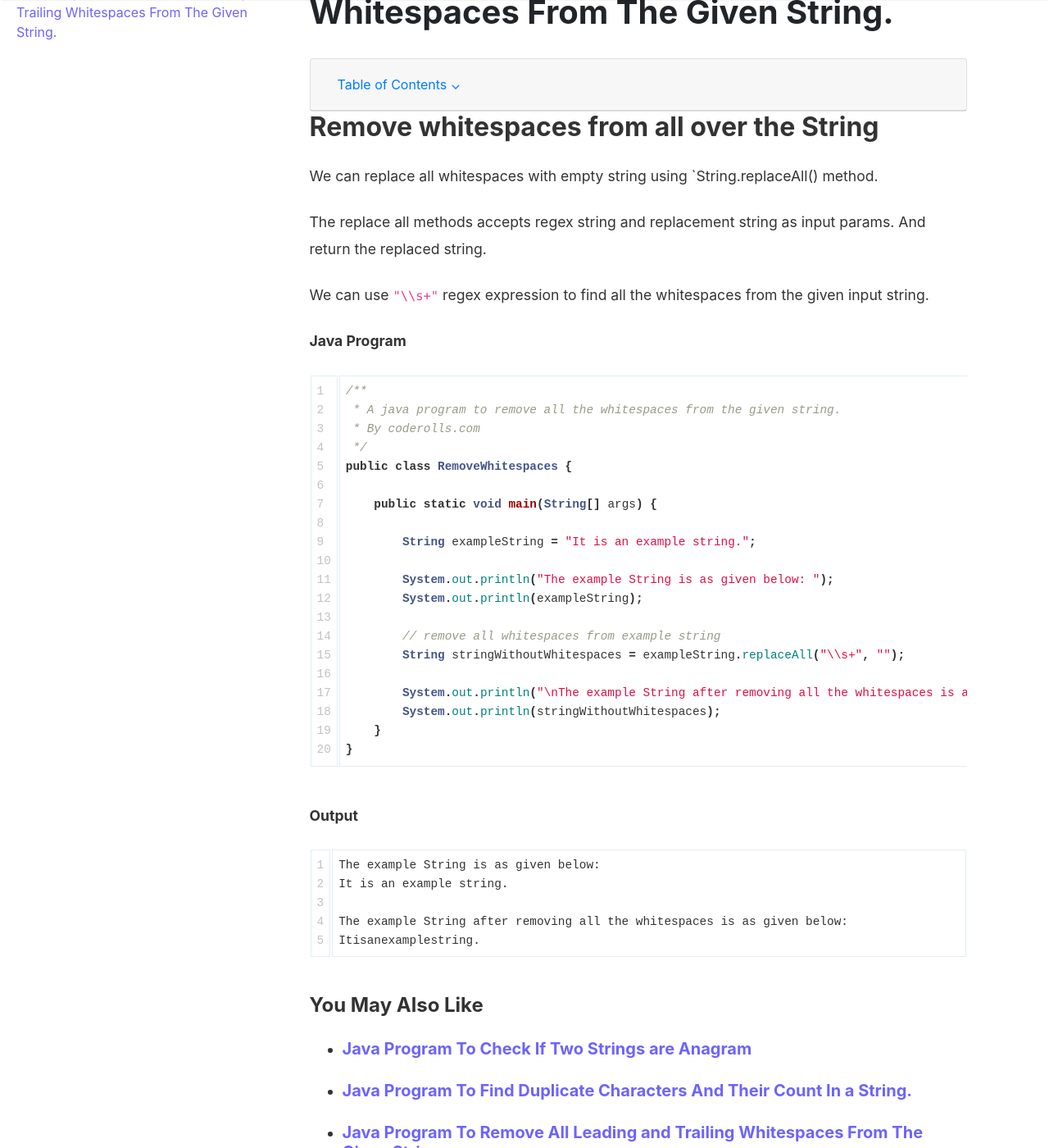
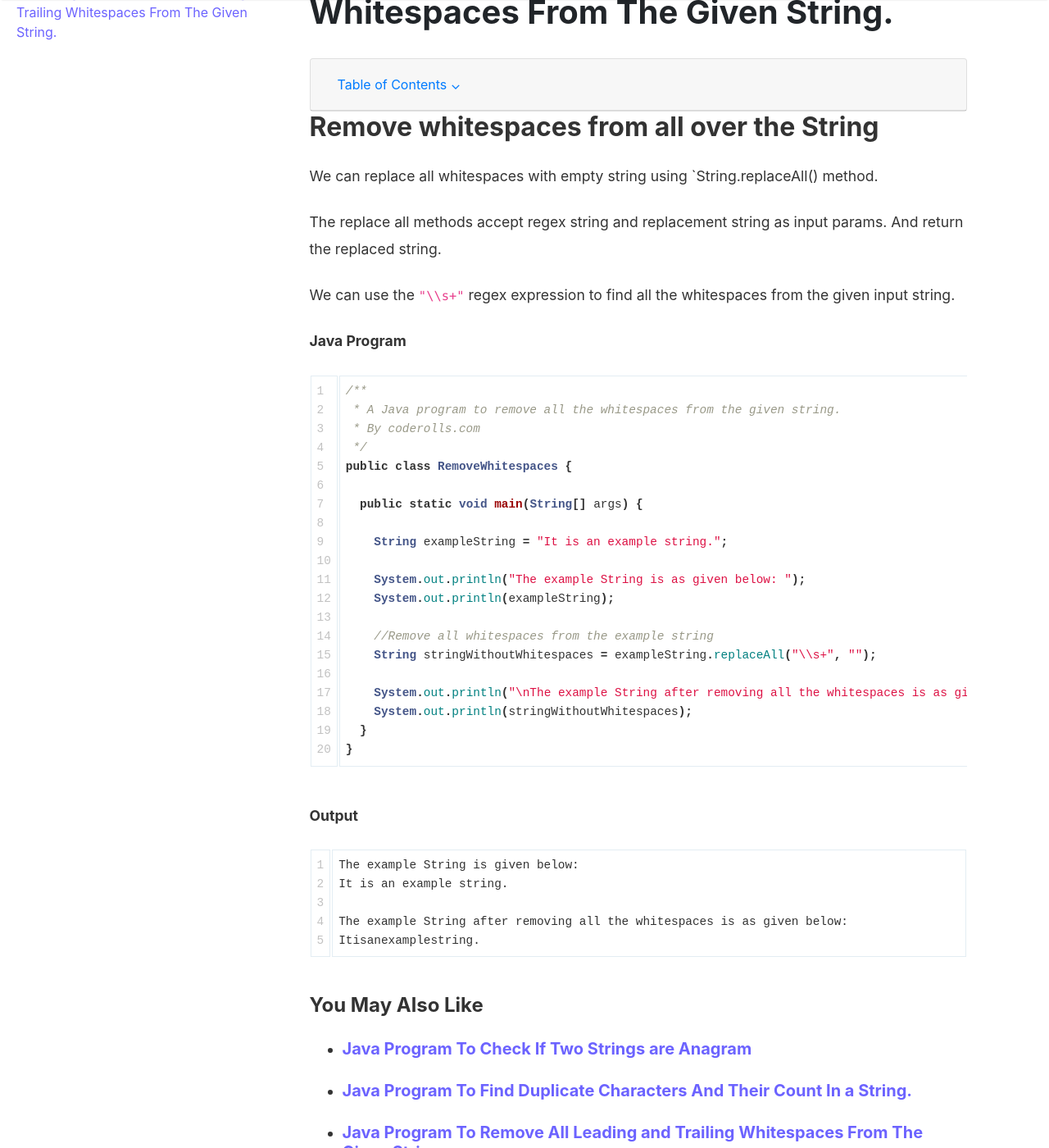
Before and after one commit to coderolls/coderolls-blog, a Jekyll site: the page built from _posts/java-programs/2023-10-21-remove-all-whitespaces-from-string.md, in a window 1280 px wide and 1400 px high, scrolled down 267 px. Shown: the whole window at 82% size. Built offline with Jekyll 4.4.1, drawn with Linux system fonts in a browser that asks for light colours; nearby versions of some CDN libraries; comment, search, counter and statistics services are not loaded.

Commit message:
Update 2023-10-21-remove-all-whitespaces-from-string.md

````diff
--- a/_posts/java-programs/2023-10-21-remove-all-whitespaces-from-string.md
+++ b/_posts/java-programs/2023-10-21-remove-all-whitespaces-from-string.md
@@ -7,45 +7,43 @@ toc: true
 description: "In this tutorial, we will see how to remove all whitespaces from the given String."
 ---
 
-
-
 ## Remove whitespaces from all over the String
 
 We can replace all whitespaces with empty string using `String.replaceAll() method.
 
-The replace all methods accepts regex string and replacement string as input params. And return the replaced string.
+The replace all methods accept regex string and replacement string as input params. And return the replaced string.
 
-We can use `"\\s+"` regex expression to find all the whitespaces from the given input string.
+We can use the `"\\s+"` regex expression to find all the whitespaces from the given input string.
 
 **Java Program**
 
 ```java
 /**
- * A java program to remove all the whitespaces from the given string.
+ * A Java program to remove all the whitespaces from the given string.
  * By coderolls.com
  */
 public class RemoveWhitespaces {
 
-    public static void main(String[] args) {
+  public static void main(String[] args) {
 
-        String exampleString = "It is an example string.";
+    String exampleString = "It is an example string.";
 
-        System.out.println("The example String is as given below: ");
-        System.out.println(exampleString);
+    System.out.println("The example String is as given below: ");
+    System.out.println(exampleString);
 
-        // remove all whitespaces from example string
-        String stringWithoutWhitespaces = exampleString.replaceAll("\\s+", "");
+    //Remove all whitespaces from the example string
+    String stringWithoutWhitespaces = exampleString.replaceAll("\\s+", "");
 
-        System.out.println("\nThe example String after removing all the whitespaces is as given below: ");
-        System.out.println(stringWithoutWhitespaces);
-    }
+    System.out.println("\nThe example String after removing all the whitespaces is as given below: ");
+    System.out.println(stringWithoutWhitespaces);
+  }
 }
 ```
 
 **Output**
 
 ```
-The example String is as given below:
+The example String is given below:
 It is an example string.
 
 The example String after removing all the whitespaces is as given below:
````
